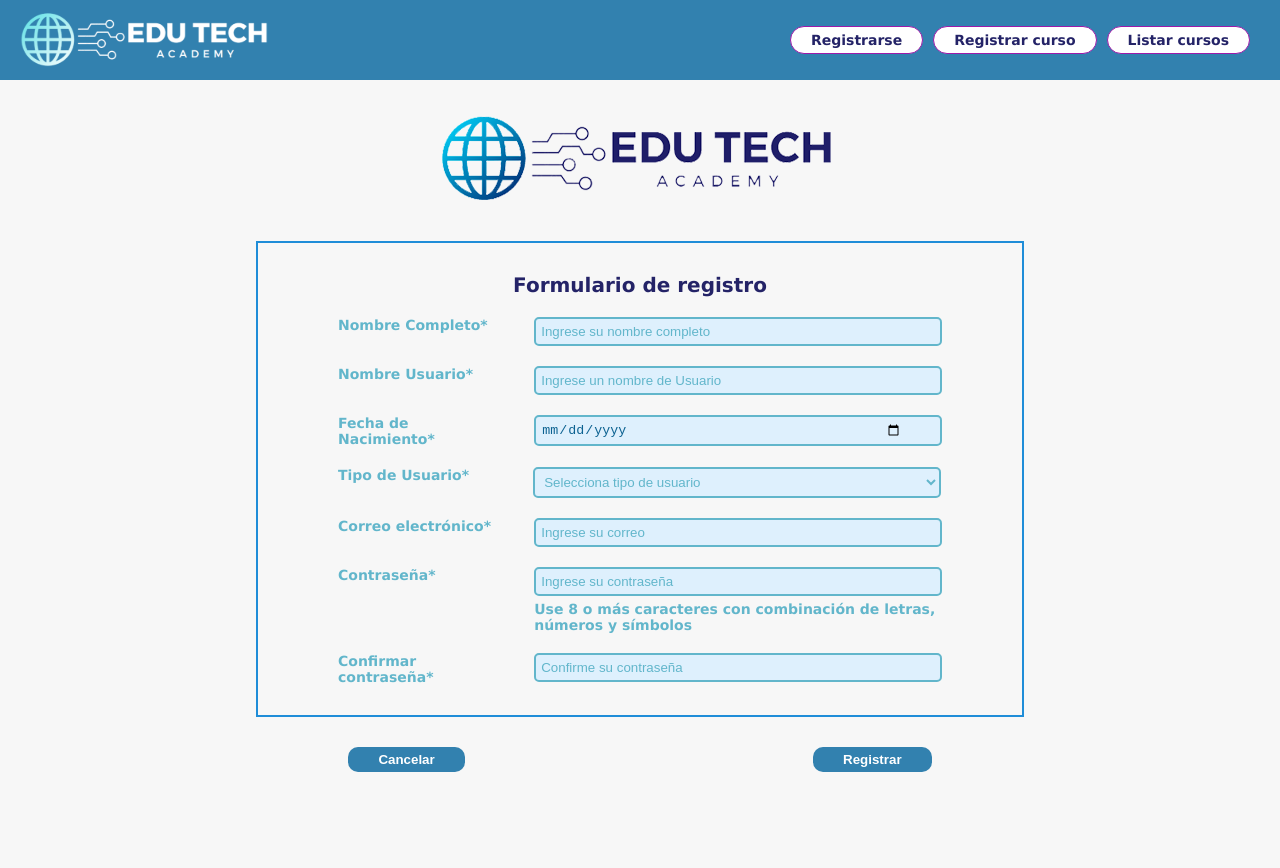
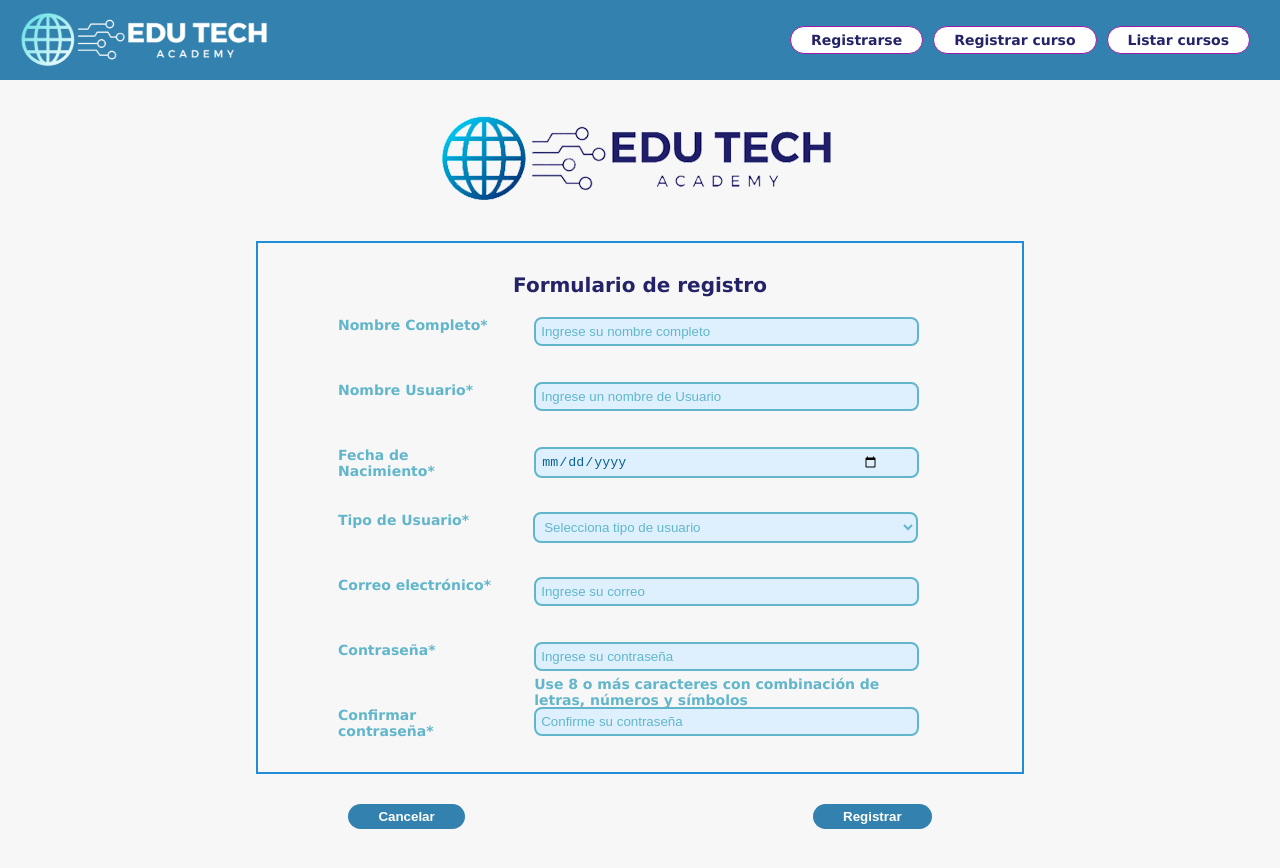
Before and after one commit to rebecayucratovar/EduTech_CodeCrafters, a React (Vite) app in the folder UI/online-courses/: page /registro-instructor in a window 1280 px wide. Shown: the top 868 px of the page. Built offline with nearby package versions, Linux system fonts and the light colour scheme.

Commit message:
Bug UI caja de texto

```diff
--- a/UI/online-courses/src/index.css
+++ b/UI/online-courses/src/index.css
@@ -93,7 +93,7 @@ body {
   display: flex;
   align-items: center;
   flex-direction: column;
-  gap: 20px;
+  gap: 30px;
   width: 100%;
 }
 
@@ -116,14 +116,17 @@ body {
   display: flex;
   flex-direction: column;
   position: relative;
-  width: calc(70% - 15px);
+
+  width: calc(400px - 15px);
+  height: 35px;
+  /*width: calc(70% - 15px);*/
 
   input,
   textarea,
   select {
     background-color: #def0fd;
     border: 2px solid #62b6cb;
-    border-radius: 5px;
+    border-radius: 8px;
     width: 100%;
     padding: 5px;
     padding-right: 38px;
@@ -199,7 +202,7 @@ body {
 
   button {
     font-weight: bold;
-    border-radius: 10px;
+    border-radius: 20px;
     border-color: rgb(50, 129, 175);
     background-color: rgb(50, 129, 175);
     color: white;
```
